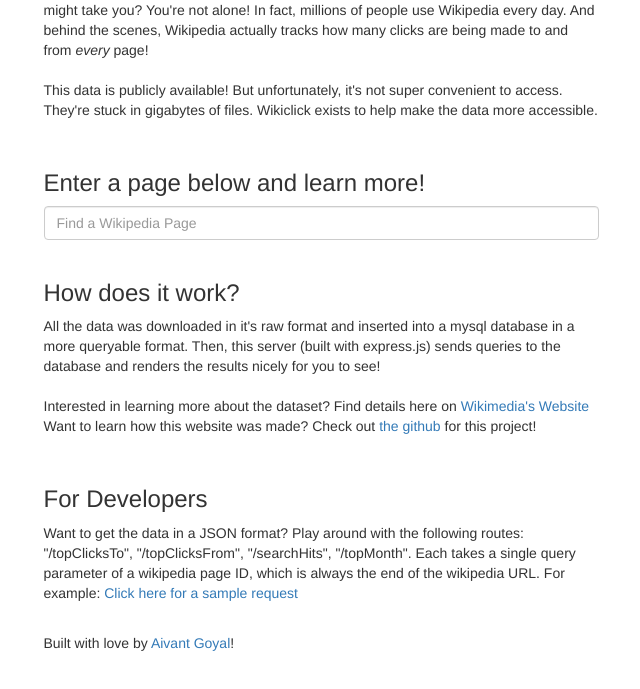
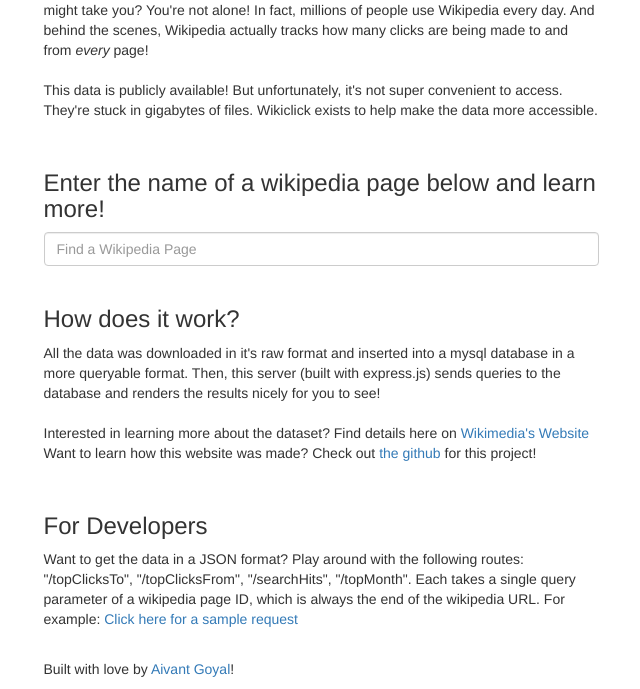
Before and after one commit to aivantg/wikiclick, a website: page index.html in a window 1280 px wide. Shown: the part 225-914 px from the top of the page, without its empty margins (319-959 px from the left). Before the commit the page ends 888 px from the top, so only its background shows below. Drawn offline with nearby package versions, Linux system fonts and the light colour scheme; a script that the page names is missing.

Commit message:
never the users's fault

```diff
--- a/index.html
+++ b/index.html
@@ -47,7 +47,7 @@
           </p>
           <br/>
           <form action="#" class="form">
-            <h3>Enter a page below and learn more!</h3>
+            <h3>Enter the name of a wikipedia page below and learn more!</h3>
             <input class="form-control" id="search-input" name="contacts" type="text" placeholder="Find a Wikipedia Page" />
           </form>
           <br/>
```
